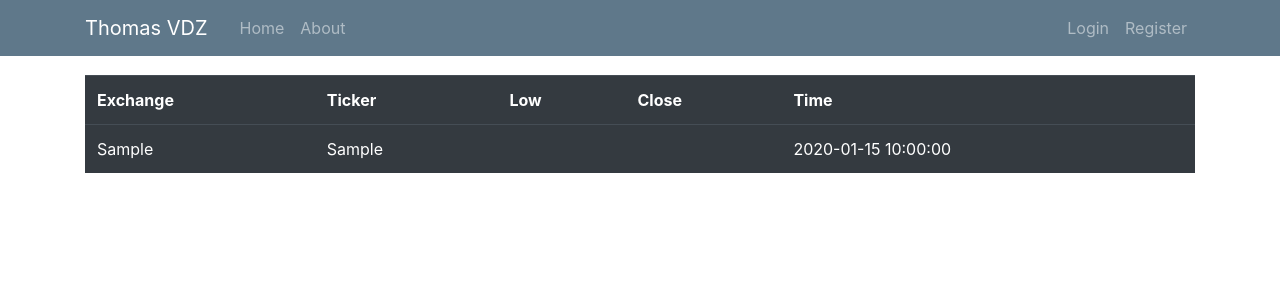
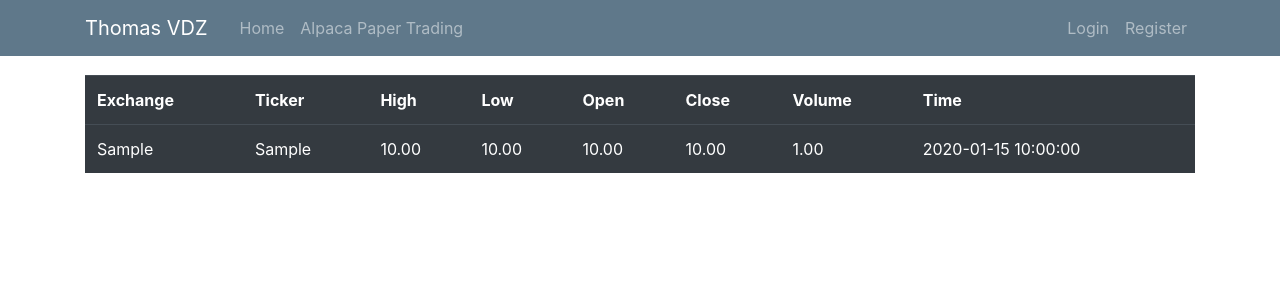
Before and after one commit to webclinic017/Flask-Finance-Manager, a Flask app: page /webhook in a window 1280 px wide. Shown: the top 300 px of the page. Run offline with Flask 2, Linux system fonts and the light colour scheme; tables that the repository leaves empty hold one stand-in row (values such as "Sample post"); parts of the project's set-up code (start-up, migrations or seed data) failed here and were passed over; some libraries are stand-ins or nearby versions.

Commit message:
Added alpaca paper trading

```diff
--- a/webApp/config.py
+++ b/webApp/config.py
@@ -20,3 +20,5 @@
     MAIL_USE_SSL = True
     MAIL_USERNAME = config.get('GMAIL')
     MAIL_PASSWORD = config.get('GMAIL_PASS')
+    ALPACA_PAPER_KEY_ID = config.get('ALPACA_PAPER_KEY_ID')
+    ALPACA_PAPER_SECRET_KEY = config.get('ALPACA_PAPER_SECRET_KEY')
--- a/webApp/static/main.css
+++ b/webApp/static/main.css
@@ -129,10 +129,10 @@
 
 }
 
-.total .red {
+.red {
   background-color: red;
 }
 
-.total .green {
+.green {
   background-color: green
 }
--- a/webApp/templates/layout.html
+++ b/webApp/templates/layout.html
@@ -32,7 +32,7 @@
           <div class="collapse navbar-collapse" id="navbarToggle">
             <div class="navbar-nav mr-auto">
               <a class="nav-item nav-link" href="{{url_for('main.home')}}">Home</a>
-              <a class="nav-item nav-link" href="{{url_for('main.about')}}">About</a>
+              <a class="nav-item nav-link" href="{{url_for('trading.paper_wallet')}}">Alpaca Paper Trading</a>
             </div>
             <!-- Navbar Right Side -->
             <div class="navbar-nav">
--- a/webApp/templates/webhook.html
+++ b/webApp/templates/webhook.html
@@ -1,13 +1,17 @@
 {% extends "layout.html" %}
 {% block content %}
+
 
 <table class="table table-dark">
 
     <tr>
         <th>Exchange</th>
         <th>Ticker</th>
+        <th>High</th>
         <th>Low</th>
+        <th>Open</th>
         <th>Close</th>
+        <th>Volume</th>
         <th>Time</th>
     </tr>
 
@@ -15,8 +19,11 @@
     <tr>
         <td>{{alert.exchange}}</td>
         <td>{{alert.ticker}}</td>
-        <td>{{alert.low}}</td>
-        <td>{{alert.close}}</td>
+        <td>{{alert.high_price}}</td>
+        <td>{{alert.low_price}}</td>
+        <td>{{alert.open_price}}</td>
+        <td>{{alert.close_price}}</td>
+        <td>{{alert.volume}}</td>
         <td>{{alert.date}}</td>
     </tr>
 
--- a/webApp/trading/routes.py
+++ b/webApp/trading/routes.py
@@ -2,19 +2,91 @@
 from flask_login import login_user, current_user, logout_user, login_required
 from webApp import db, bcrypt
 from webApp.models import StockAlert
+from webApp.config import Config
+import ast, requests, json
+import logging
+import datetime as dt
+#Connect to the api
+url = "https://paper-api.alpaca.markets"
+key = Config.ALPACA_PAPER_KEY_ID
+secret_key = Config.ALPACA_PAPER_SECRET_KEY
+HEADERS = {'APCA-API-KEY-ID': key, 'APCA-API-SECRET-KEY': secret_key}
 
-import ast
+#Exchange info
+
+
+NASDAQ_OPEN = dt.time(15, 30) #15:30 (GMT+2)
+NASDAQ_CLOSE = dt.time(22) # 22:00 (GMT+2)
 
 
 trading = Blueprint('trading', __name__)
+
+
+#Remove this functionality and remove the saving of the triggers
+
 @trading.route('/webhook', methods=['GET','POST'])
 def webhook():
     if request.method == "POST":
         #Takes the webhook data as a string and converts it into dictionary
         data = ast.literal_eval(request.get_data(as_text=True))
-        stockalert = StockAlert(high_price=data['price'], close_price= data['close'], low_price= data['low'] , exchange = data['exchange'], ticker=data['ticker'])
+        stockalert = StockAlert(high_price=data['high'], close_price= data['close'], low_price= data['low'] , exchange = data['exchange'], ticker=data['ticker'], open_price = data['open'], volume= data['volume'])
+
+        #Add to database
         db.session.add(stockalert)
         db.session.commit()
+        url_for('trading.buy_stock', qty=1, ticker=stockalert.ticker, price=stockalert.high_price, take_profit=stockalert.high_price*1.02, stop_price= stockalert.high_price*0.98)
+
+
 
     alerts = StockAlert.query.all()
     return render_template('webhook.html', alerts = alerts, no_sidebar=True)
+
+
+@trading.route('/paper/dashboard')
+def paper_wallet():
+
+
+    #Get account info
+    r = requests.get(f"{url}/v2/account", headers=HEADERS)
+    account_info = json.loads(r.content)
+
+    positions = json.loads(requests.get(f"{url}/v2/positions", headers=HEADERS).content)
+
+    for pos in positions:
+        pos['unrealized_plpc'] = float(pos['unrealized_plpc'])* 100
+
+
+    return render_template('trading_dashboard.html', account_info=account_info, positions = positions, no_sidebar=True)
+
+
+@trading.route('/paper/buy-stock', methods=['POST'])
+def buy_stock():
+
+    if request.method == "POST":
+        #Takes the webhook data as a string and converts it into dictionary
+        data = ast.literal_eval(request.get_data(as_text=True))
+        ticker = data['ticker']
+        price = data['high']
+
+
+        qty = 1
+        order_info =  {
+            "symbol": ticker,
+            "qty": qty,
+            "side": "buy",
+            "type": "market",
+            "time_in_force": "gtc",
+            "order_class": "bracket",
+            "take_profit": {
+                "limit_price": price * 1.05
+            },
+            "stop_loss": {
+                "stop_price": price * 0.98,
+            }
+        }
+        r = requests.post(f"{url}/v2/orders", headers=HEADERS, json=order_info)
+        response = json.loads(r.content)
+        return response
+
+    else:
+        return url_for('trading.paper_wallet')
```
Also changed, not shown: webApp/templates/trading_dashboard.html (added, +33 -0 lines).
